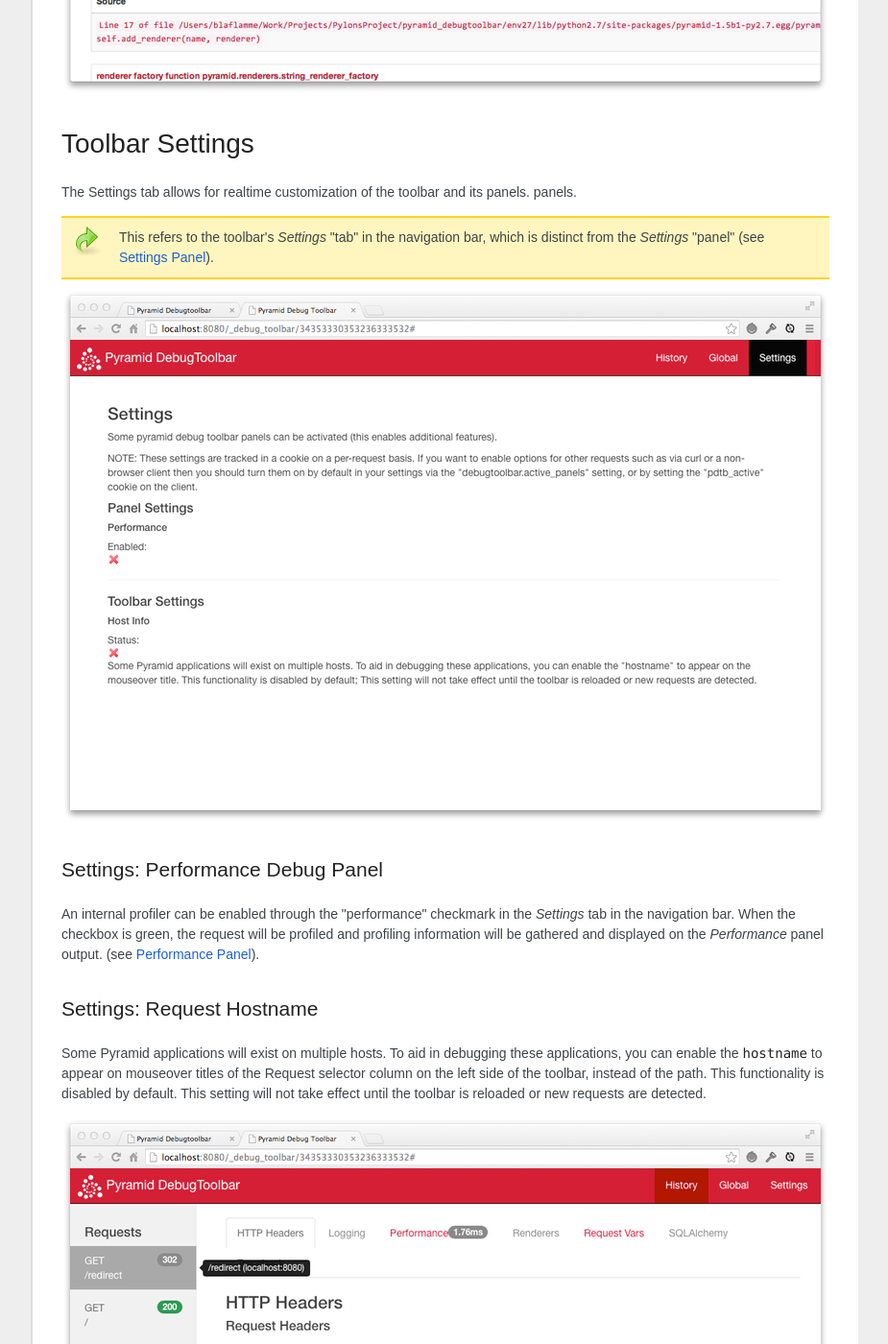
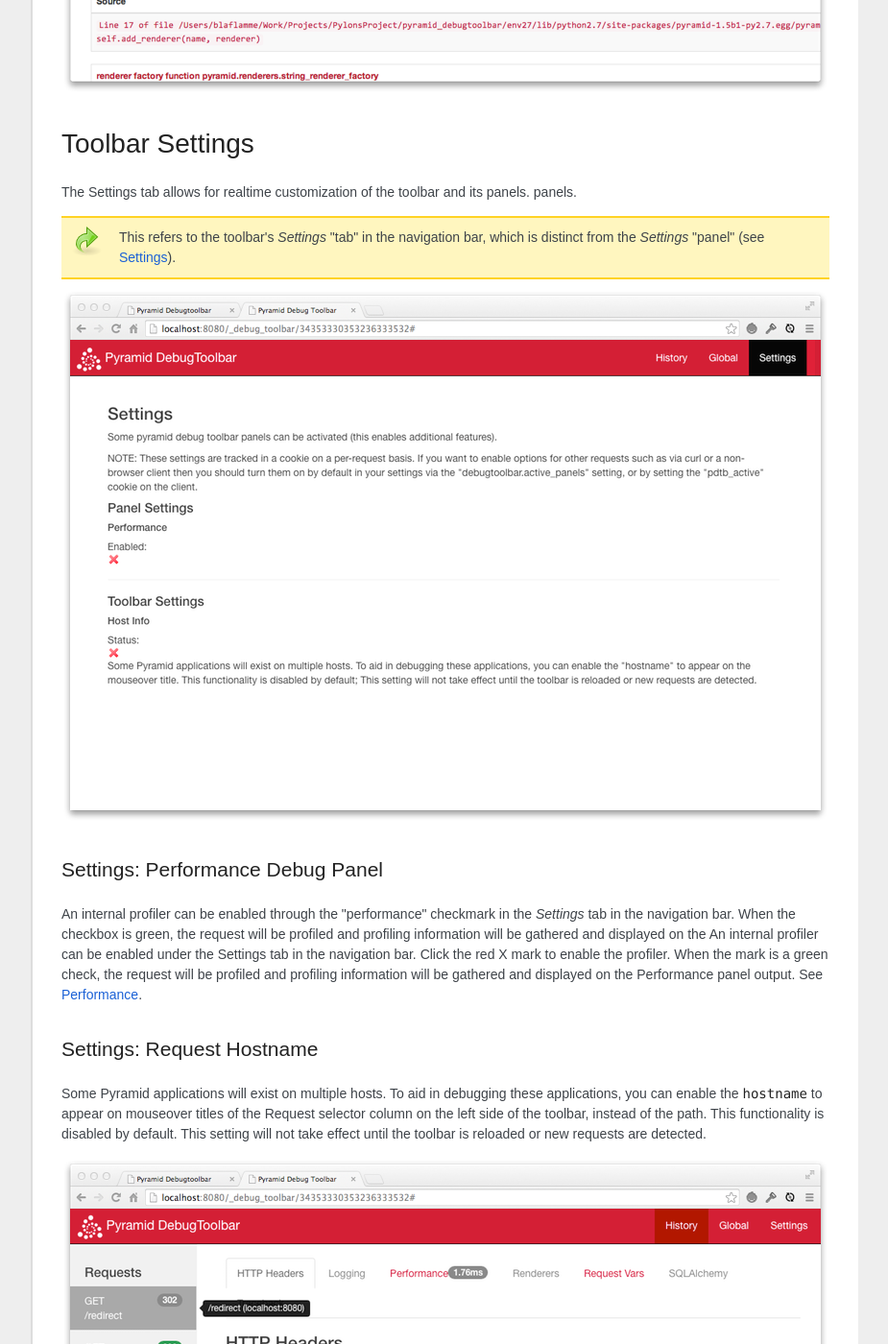
Before and after one commit to Pylons/pyramid_debugtoolbar, a Sphinx documentation site: the page built from docs/index.rst, in a window 1280 px wide and 1400 px high, scrolled down 16022 px. Shown: the whole window at 96% size, without its empty margins (198-1123 px from the left). Built offline with Sphinx 7.4.7, drawn with Linux system fonts in a browser that asks for light colours; some web fonts are replaced; some of the changed text lies outside the part shown.

Commit message:
Apply suggestions from code review
Co-Authored-By: Steve Piercy <web@stevepiercy.com>

```diff
--- a/docs/index.rst
+++ b/docs/index.rst
@@ -388,8 +388,8 @@
 
 .. _panel_settings:
 
-Settings Panel
-~~~~~~~~~~~~~~
+Settings
+~~~~~~~~
 
 Displays your Pyramid application's deployment settings, i.e., ``registry.settings``.
 
@@ -432,8 +432,8 @@
 
 .. _panel_performance:
 
-Performance Panel
-~~~~~~~~~~~~~~~~~
+Performance
+~~~~~~~~~~~
 
 Displays timing information, and, if enabled, Python profiling information
 for the current page.  When it is red, only timing will be done and
@@ -515,7 +515,10 @@
 An internal profiler can be enabled through the "performance" checkmark in the
 `Settings` tab in the navigation bar. When the checkbox is green, the request
 will be profiled and profiling information will be gathered and displayed on the
-`Performance` panel output.  (see :ref:`panel_performance`).
+An internal profiler can be enabled under the :guilabel:`Settings` tab in the navigation bar.
+Click the red :guilabel:`X` mark to enable the profiler.
+When the mark is a green :guilabel:`check`, the request will be profiled and profiling information will be gathered and displayed on the :guilabel:`Performance` panel output.
+See :ref:`panel_performance`.
 
 Settings: Request Hostname
 ~~~~~~~~~~~~~~~~~~~~~~~~~~
```
